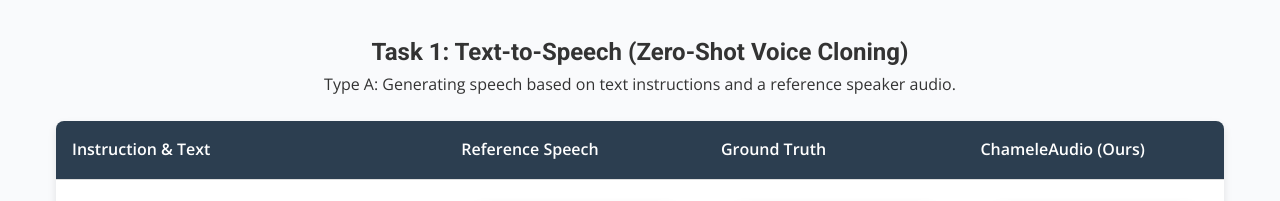
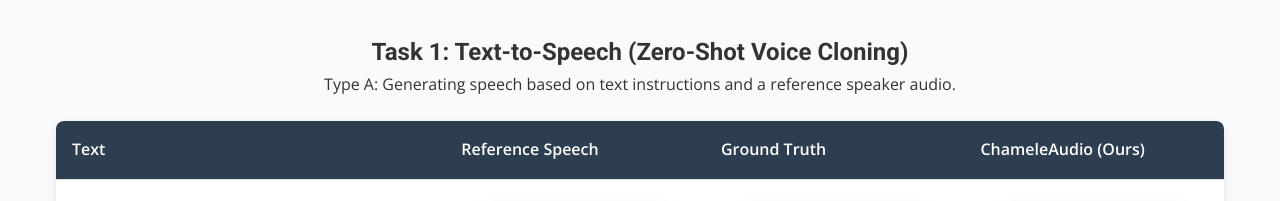
Before and after one commit to DemoAnonymity/chameleaudio, a plain HTML site: page index.html in a window 1280 px wide. Shown: the part 2700-2901 px from the top of the page. Drawn offline with nearby package versions, Linux system fonts and the light colour scheme.

Commit message:
Update index.html

```diff
--- a/index.html
+++ b/index.html
@@ -269,7 +269,7 @@
             <table class="w-100 table-bordered">
                 <thead>
                     <tr class="text-center">
-                        <th style="width: 30%;">Instruction & Text</th>
+                        <th style="width: 30%;">Text</th>
                         <th style="width: 20%;">Reference Speech</th>
                         <th style="width: 20%;">Ground Truth</th>
                         <th style="width: 20%;">ChameleAudio (Ours)</th>
```
